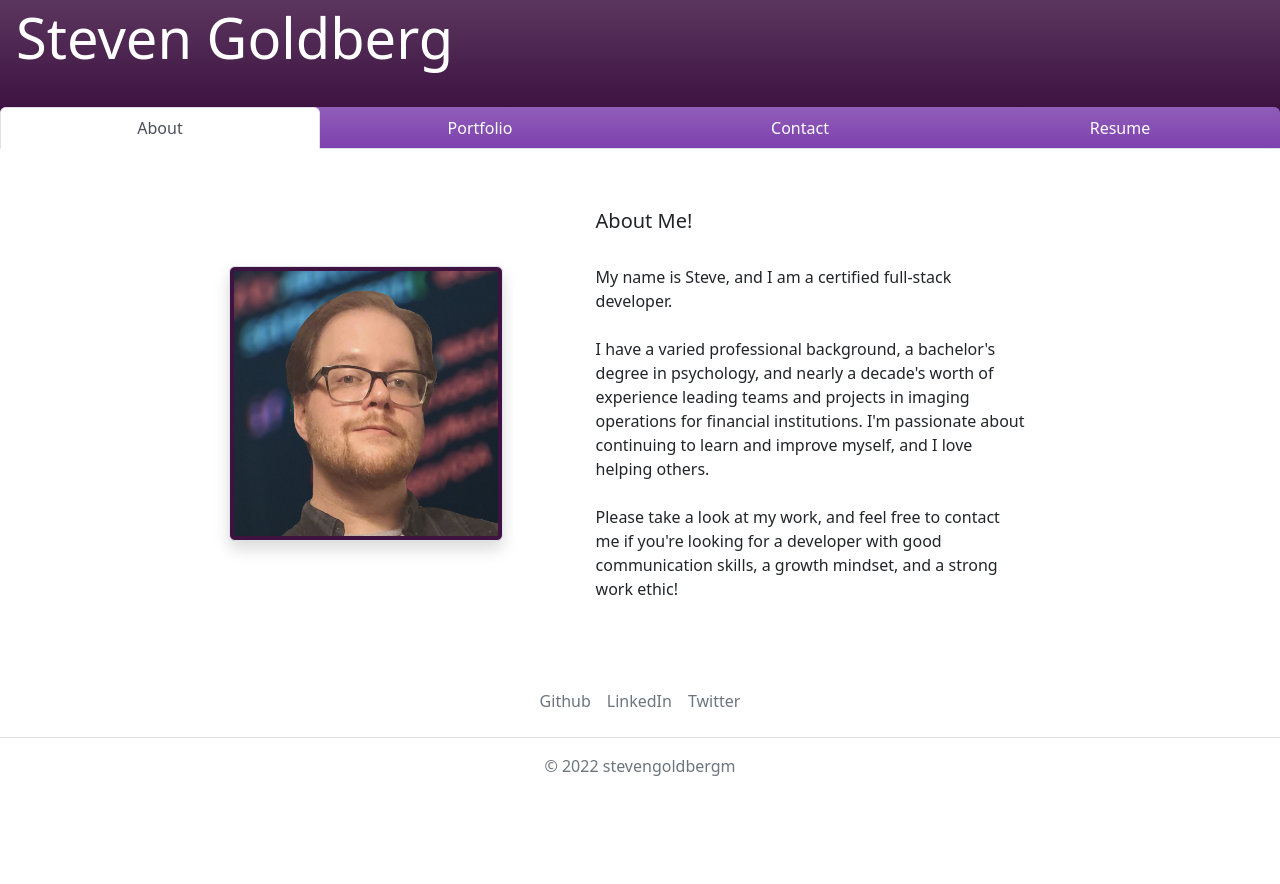
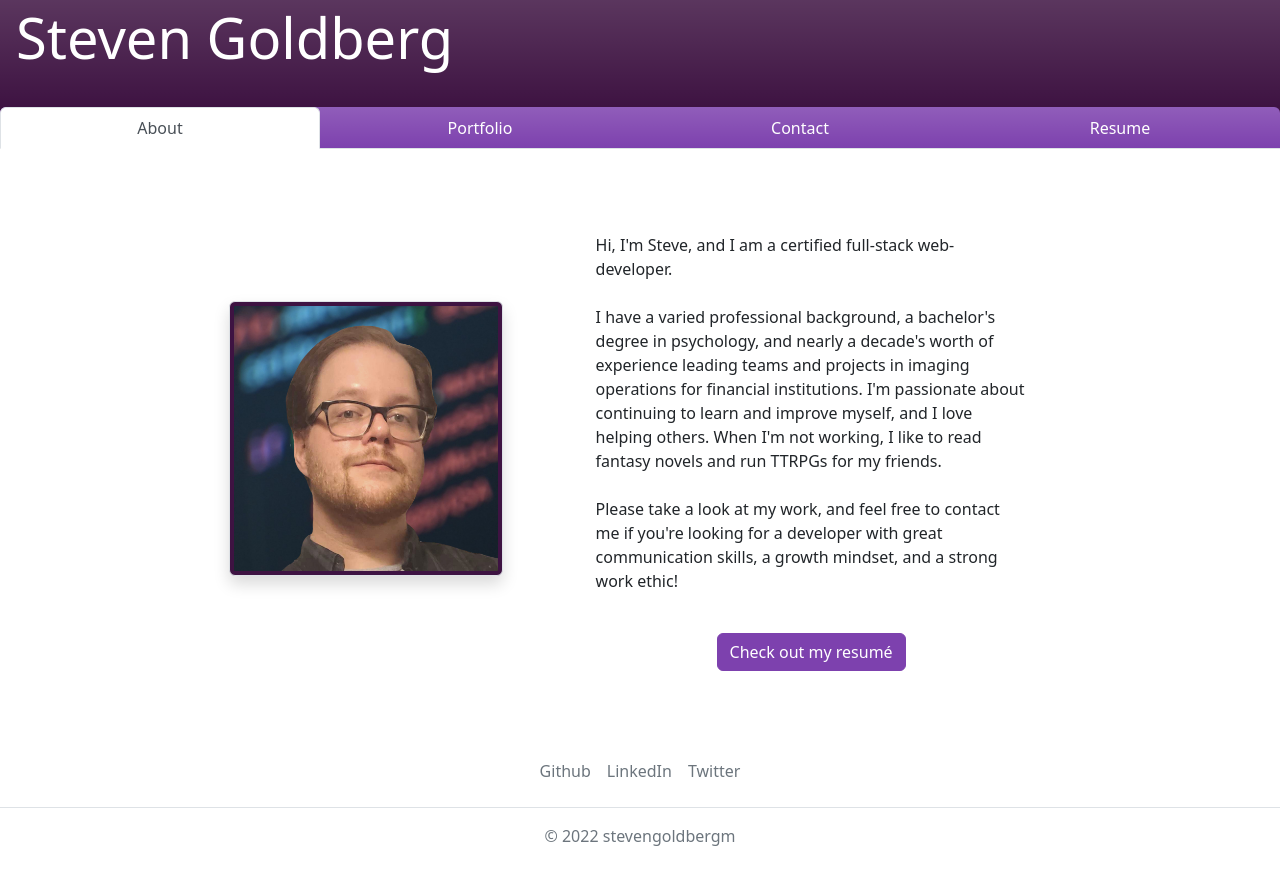
Before and after one commit to stevengoldbergm/react-portfolio, a React (Create React App) app: page / in a window 1280 px wide. Shown: the top 884 px of the page. Before the commit the page ends 834 px from the top, so only its background shows below. Built offline with nearby package versions, Linux system fonts and the light colour scheme.

Commit message:
updated About Me and added Resume to main page

```diff
--- a/src/components/pages/AboutMe.js
+++ b/src/components/pages/AboutMe.js
@@ -8,19 +8,31 @@ export default function About() {
 
       <img src={avatar} className="d-none d-md-block shadow bg-dark img-thumbnail col-4" width="25%" height="auto" style={{ maxWidth: "25vw" }} alt="Current Headshot" />
 
-      <article className="col-md-7 mt-1 p-4 rounded">
-        <h5 className=''>
+      <article className="col-md-7 mt-1 p-4 rounded d-flex flex-column">
+        {/* <h5 className=''>
           About Me!
-        </h5>
+        </h5> */}
         <br/>
-        My name is Steve, and I am a certified full-stack developer.
+        Hi, I'm Steve, and I am a certified full-stack web-developer.
         <br/>
         <br/>
-        I have a varied professional background, a bachelor's degree in psychology, and nearly a decade's worth of experience leading teams and projects in imaging operations for financial institutions. I'm passionate about continuing to learn and improve myself, and I love helping others.
+        I have a varied professional background, a bachelor's degree in psychology, and nearly a decade's worth of experience leading teams and projects in imaging operations for financial institutions. I'm passionate about continuing to learn and improve myself, and I love helping others. When I'm not working, I like to read fantasy novels and run TTRPGs for my friends.
         <br></br>
         <br></br>
-        Please take a look at my work, and feel free to contact me if you're looking for a developer with good communication skills, a growth mindset, and a strong work ethic!
+        Please take a look at my work, and feel free to contact me if you're looking for a developer with great communication skills, a growth mindset, and a strong work ethic!
+        <br/>
+        <br/>
+
+        <div className='mt-3 col-10 align-self-center d-flex justify-content-center'>
+          <button class="btn btn-primary" href="/react-portfolio/static/media/StevenGoldbergResume_2023.7f5db7356c026c073ef4.pdf">
+          Check out my resumé
+        </button>
+        </div>
+
+
       </article>
+
+
     </div>
   );
 }
```
